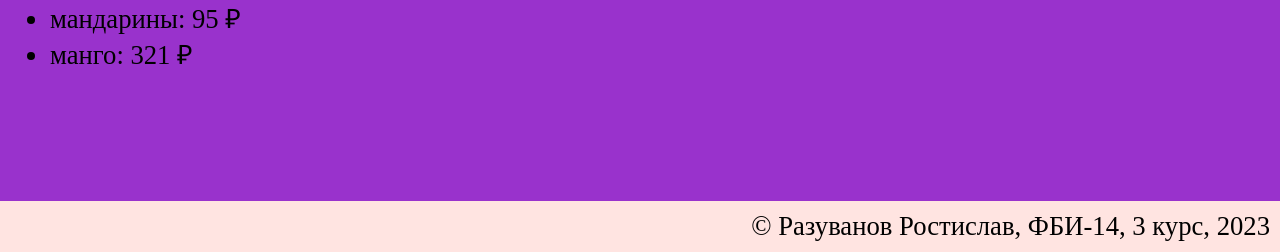
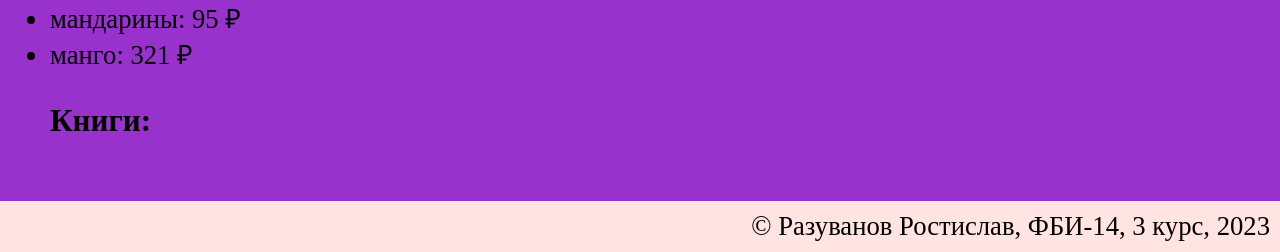
Before and after one commit to Rost1223/web--programming-labs-2, a Flask app: page /lab2/example in a window 1280 px wide. Shown: the part 548-800 px from the top of the page. Run offline with Flask 3, Linux system fonts and the light colour scheme.

Commit message:
«Книги»

```diff
--- a/templates/example.html
+++ b/templates/example.html
@@ -28,6 +28,13 @@
             <li>{{ f.name }}: {{ f.price }} &#8381;</li>
             {% endfor %}
         </ul>
+
+        <ul>
+            <h3>Книги:</h3>
+            {% for b in books %}
+            <li>{{ b.title }}, {{ b.author }}, {{ b.genre }}, {{ b.pages }} страниц</li>
+            {% endfor %}
+        </ul>
     </main>
 
     <footer>
```
